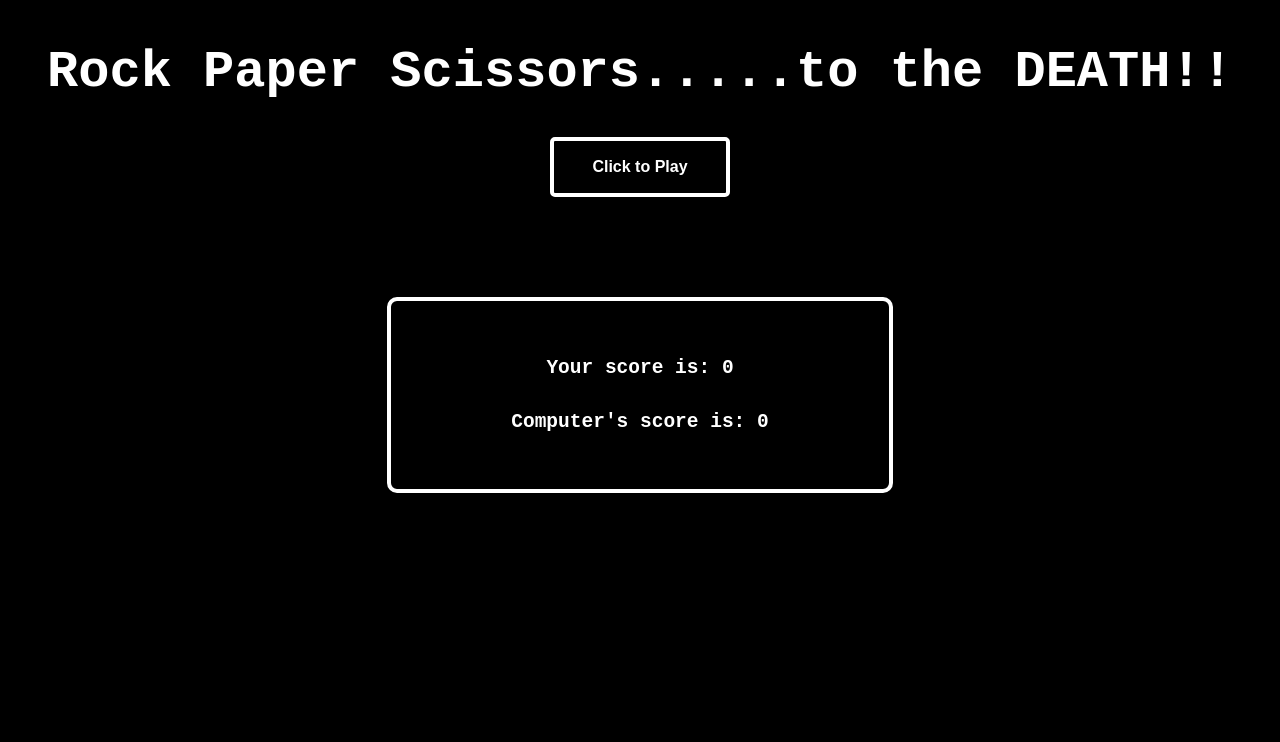
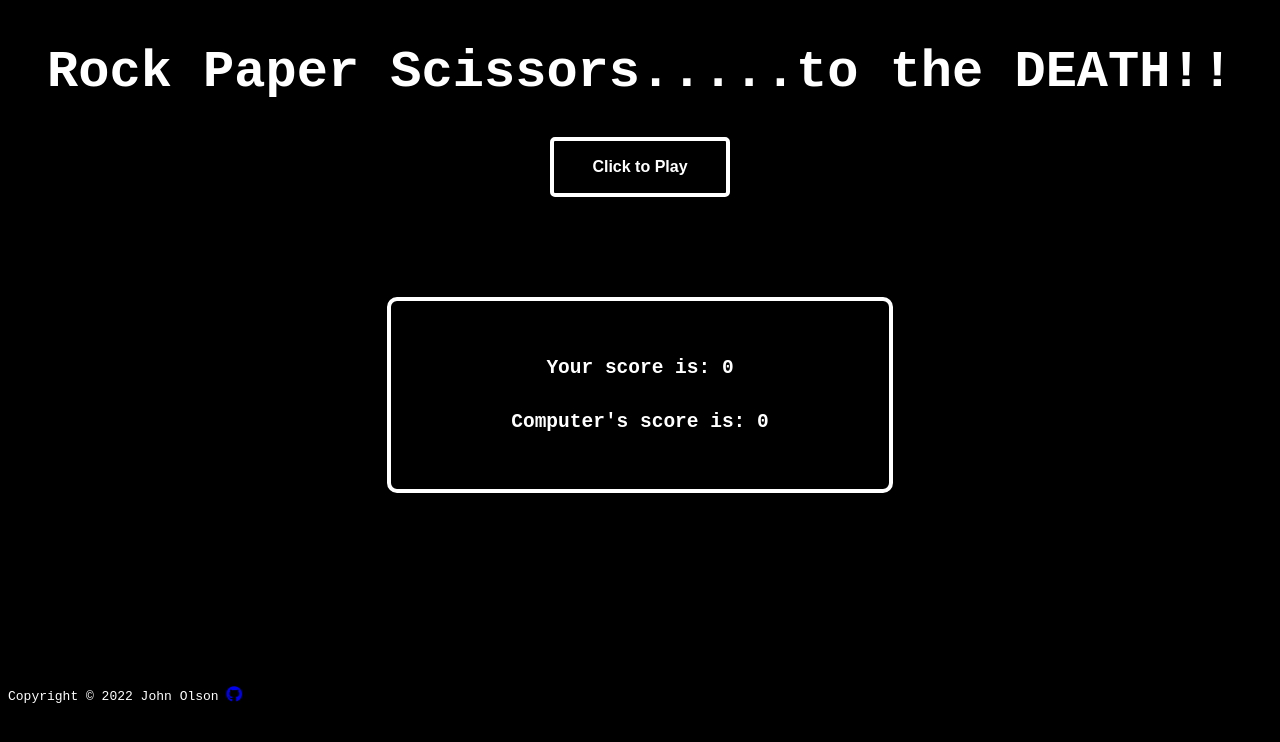
Before and after one commit to jholson1030/rock-paper-scissors, a plain HTML site: page index.html in a window 1280 px wide. Drawn offline with Linux system fonts and the light colour scheme.

Commit message:
Add footer with copyright and github link

```diff
--- a/index.html
+++ b/index.html
@@ -5,6 +5,7 @@
         <meta name="viewport" content="width= device-width, initial-scale= 1">
         <title>Rock Paper Scissors- With UI</title>
         <link rel="stylesheet" href="style.css">
+        <script src="https://kit.fontawesome.com/69a1ab25df.js" crossorigin="anonymous"></script>
     </head>
     <body>
         <div class="title">
@@ -25,6 +26,9 @@
             <!--Have the corresponding choice display what the computer picked-->
             <h2 id="comp-choice">The computer picked: </h2>
         </div>
+        <div class="footer">
+            <p class="copyright">Copyright &#169 2022 John Olson <a class="github-link" href="https://www.github.com/jholson1030"><i class="fa-brands fa-github"></i></a></p>
+        </div>
         <script src="script.js"></script>
     </body>
 </html>
```
